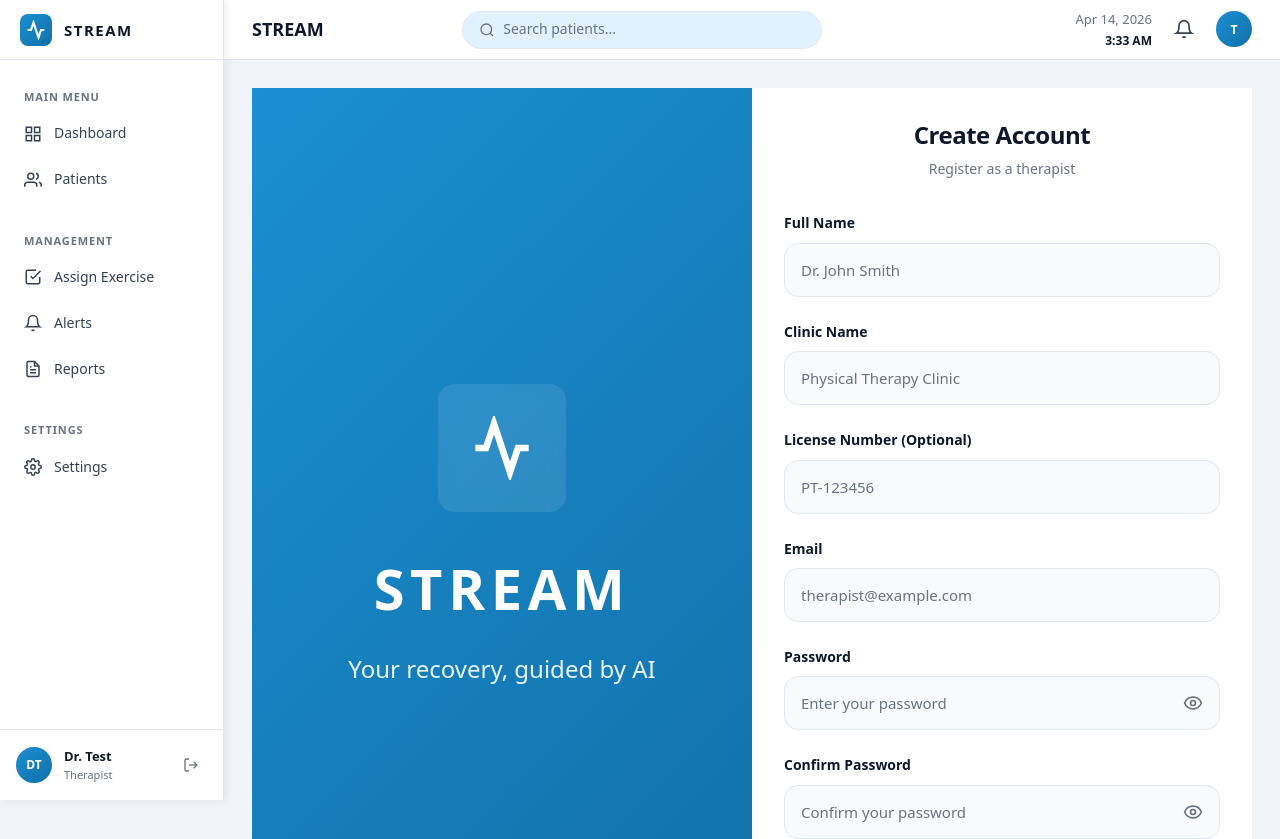
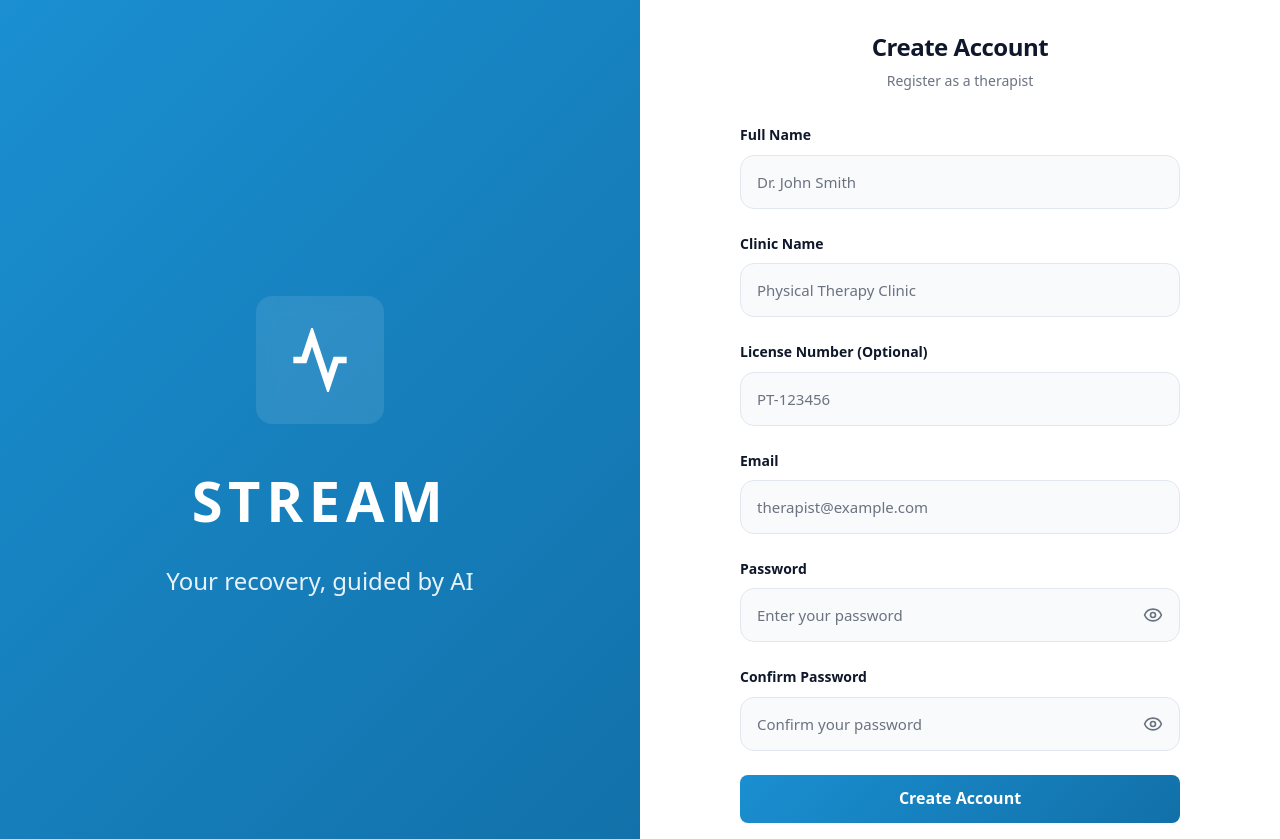
Before and after one commit to nthn-gh/stream-frontend, a Vue app: page /#/register in a window 1280 px wide. Shown: the top 839 px of the page. Built offline with nearby package versions, Linux system fonts and the light colour scheme; the HTML template or start-up script is replaced by a standard one.

Commit message:
feat: update app shell and auth views

```diff
--- a/src/App.vue
+++ b/src/App.vue
@@ -9,7 +9,12 @@ const route = useRoute()
 const { initTheme } = useTheme()
 
 const showLayout = computed(() => {
-  return route.path !== '/login' && route.path !== '/signup' && route.path !== '/confirm-email'
+  return (
+    route.path !== '/login' &&
+    route.path !== '/register' &&
+    route.path !== '/signup' &&
+    route.path !== '/confirm-email'
+  )
 })
 
 // Initialize theme on app mount
--- a/src/views/LoginView.vue
+++ b/src/views/LoginView.vue
@@ -160,6 +160,7 @@ const handleLogin = async () => {
 .login-page {
   min-height: 100vh;
   display: flex;
+  background: var(--bg-app);
 }
 
 .brand-panel {
@@ -213,7 +214,7 @@ const handleLogin = async () => {
   align-items: center;
   justify-content: center;
   padding: var(--space-8);
-  background: white;
+  background: var(--bg-card);
 }
 
 .form-container {
@@ -224,6 +225,10 @@ const handleLogin = async () => {
 .form-header {
   text-align: center;
   margin-bottom: var(--space-8);
+}
+
+.form-header .h1 {
+  color: var(--text-primary);
 }
 
 .login-form {
--- a/src/views/RegisterView.vue
+++ b/src/views/RegisterView.vue
@@ -229,6 +229,7 @@ const handleRegister = async () => {
 .login-page {
   min-height: 100vh;
   display: flex;
+  background: var(--bg-app);
 }
 
 .brand-panel {
@@ -282,7 +283,7 @@ const handleRegister = async () => {
   align-items: center;
   justify-content: center;
   padding: var(--space-8);
-  background: white;
+  background: var(--bg-card);
 }
 
 .form-container {
@@ -293,6 +294,10 @@ const handleRegister = async () => {
 .form-header {
   text-align: center;
   margin-bottom: var(--space-8);
+}
+
+.form-header .h1 {
+  color: var(--text-primary);
 }
 
 .login-form {
```
